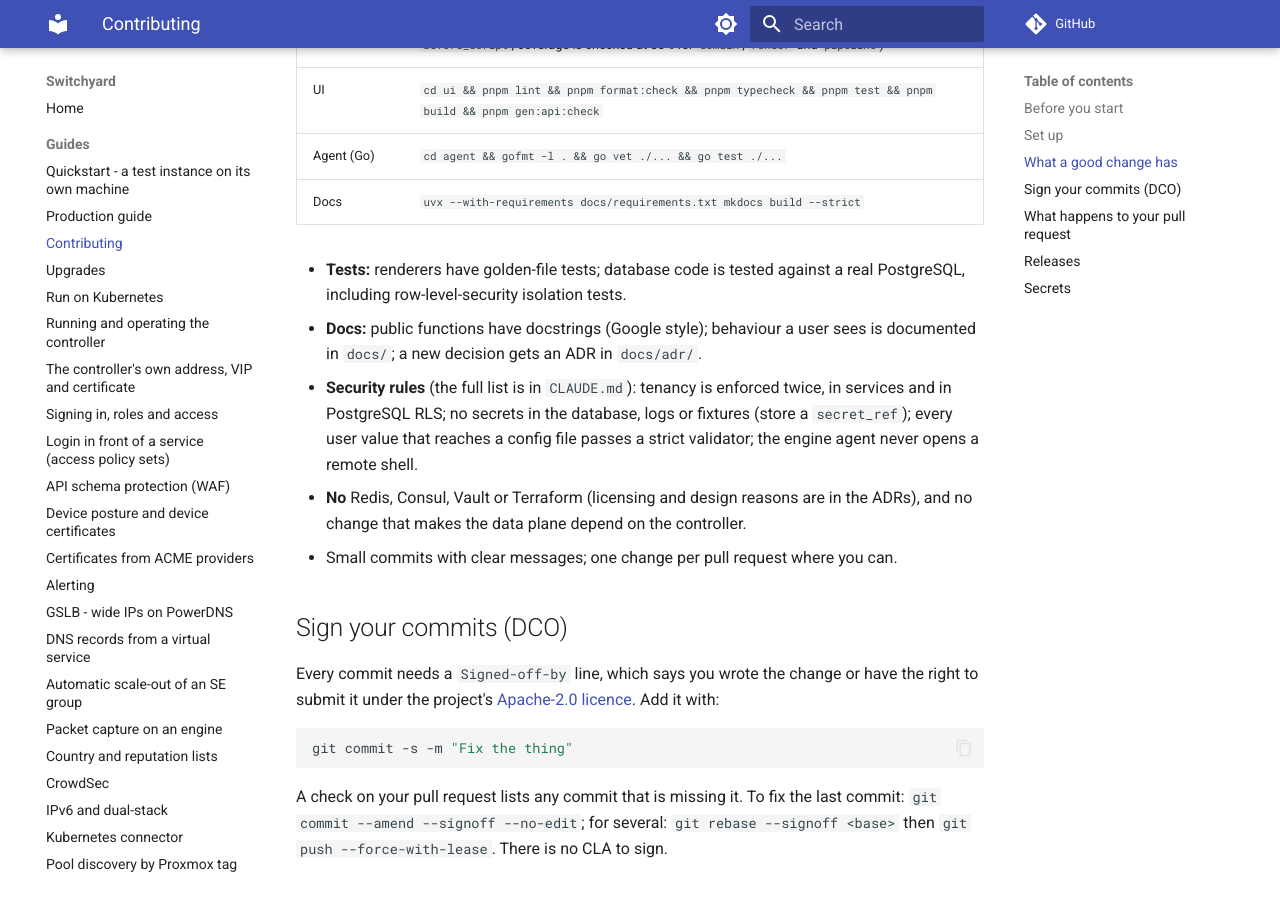
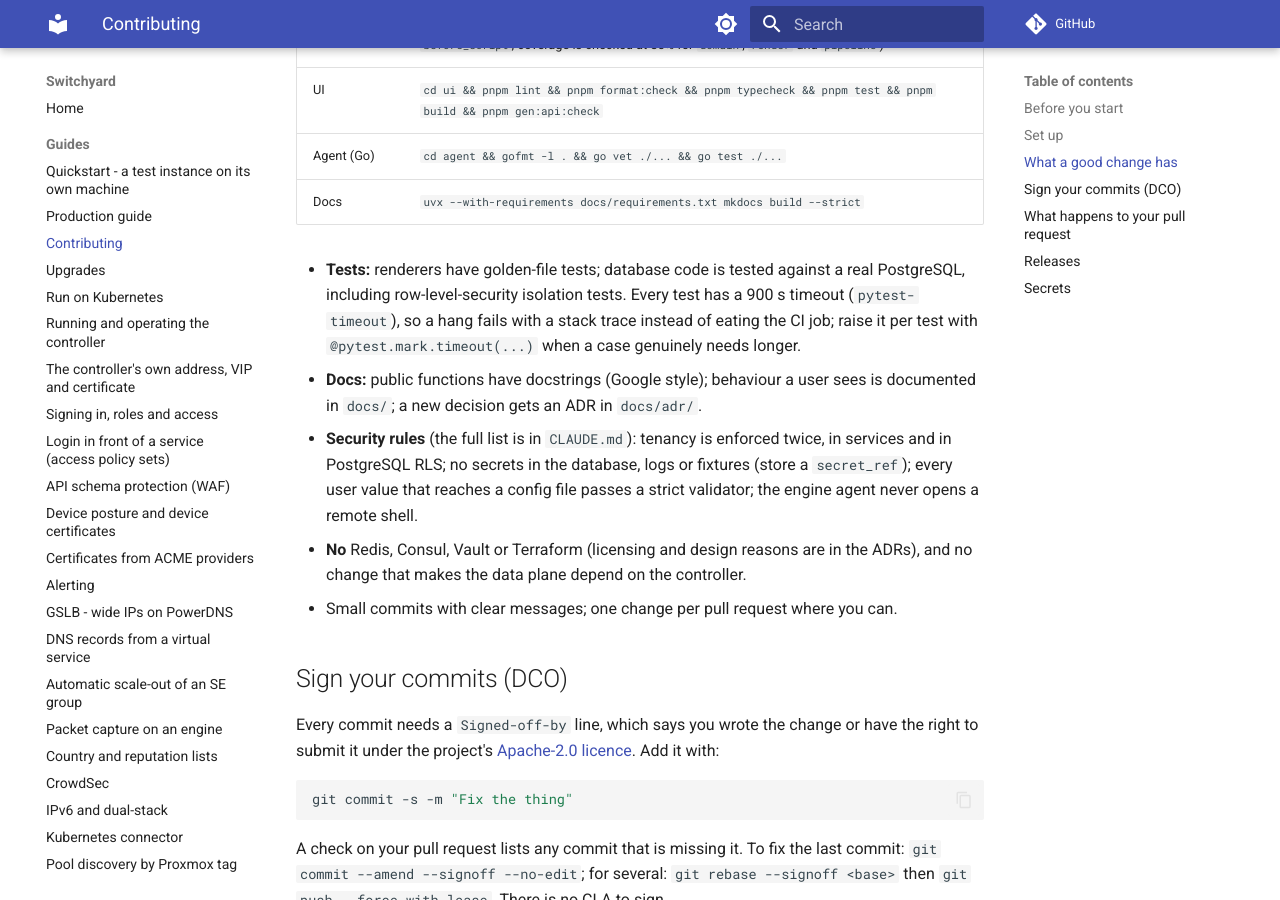
Before and after one commit to Globius/Switchyard, an MkDocs documentation site: the page built from docs/contributing.md, in a window 1280 px wide and 900 px high, scrolled down 1023 px. Built offline with MkDocs 1.6.1 and Material for MkDocs 9.7.7, drawn with Linux system fonts in a browser that asks for light colours; comment, search, counter and statistics services are not loaded.

Commit message:
ci(tests): fail a hang with a stack instead of the job cap
test-full printed nothing for eighty minutes after test_acme_pebble and the
only evidence was the 2 h job timeout -- no traceback, no test name, nothing to
act on. Give every test a 900 s timeout (thread method, so the dump shows where
it is stuck); a case that genuinely needs longer raises it with
@pytest.mark.timeout.

The ACME trio runs in 301 s end to end, so nothing legitimate is near the cap.

Signed-off-by: Miguel R. <miguelr@globi.us>

```diff
--- a/docs/contributing.md
+++ b/docs/contributing.md
@@ -32,7 +32,7 @@ Every change ships with its tests, its docs, and passes the same gates CI runs:
 | Agent (Go) | `cd agent && gofmt -l . && go vet ./... && go test ./...` |
 | Docs | `uvx --with-requirements docs/requirements.txt mkdocs build --strict` |
 
-- **Tests:** renderers have golden-file tests; database code is tested against a real PostgreSQL, including row-level-security isolation tests.
+- **Tests:** renderers have golden-file tests; database code is tested against a real PostgreSQL, including row-level-security isolation tests. Every test has a 900 s timeout (`pytest-timeout`), so a hang fails with a stack trace instead of eating the CI job; raise it per test with `@pytest.mark.timeout(...)` when a case genuinely needs longer.
 - **Docs:** public functions have docstrings (Google style); behaviour a user sees is documented in `docs/`; a new decision gets an ADR in `docs/adr/`.
 - **Security rules** (the full list is in `CLAUDE.md`): tenancy is enforced twice, in services and in PostgreSQL RLS; no secrets in the database, logs or
   fixtures (store a `secret_ref`); every user value that reaches a config file passes a strict validator; the engine agent never opens a remote shell.
```
Also changed, not shown: 2 other files.
